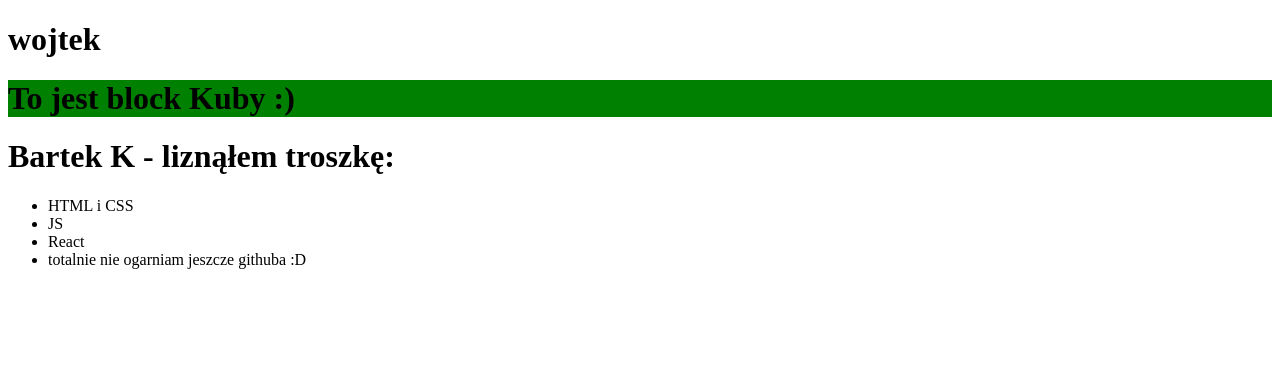
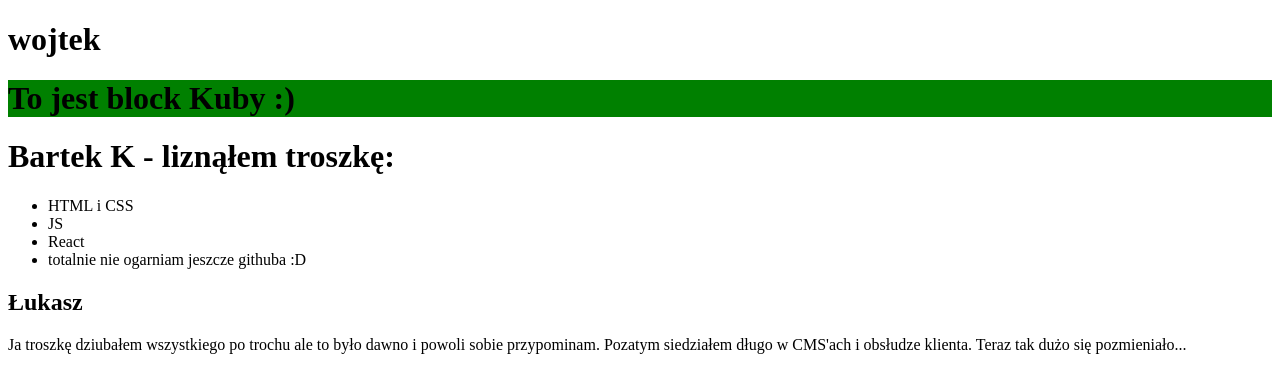
Before and after one commit to Wojciech-Kaczmarek/dev-group, a website: page index.html in a window 1280 px wide. Drawn offline with Linux system fonts and the light colour scheme.

Commit message:
lukasz container/section add

```diff
--- a/index.html
+++ b/index.html
@@ -27,5 +27,10 @@
             <li>totalnie nie ogarniam jeszcze githuba :D </li>
         </ul>
     </div>
+    <div>
+        <h2>Łukasz</h2>
+        <p>Ja troszkę dziubałem wszystkiego po trochu ale to było dawno i powoli sobie przypominam.
+            Pozatym siedziałem długo w CMS'ach i obsłudze klienta. Teraz tak dużo się pozmieniało...</p>
+    </div>
 </body>
 </html>
```
